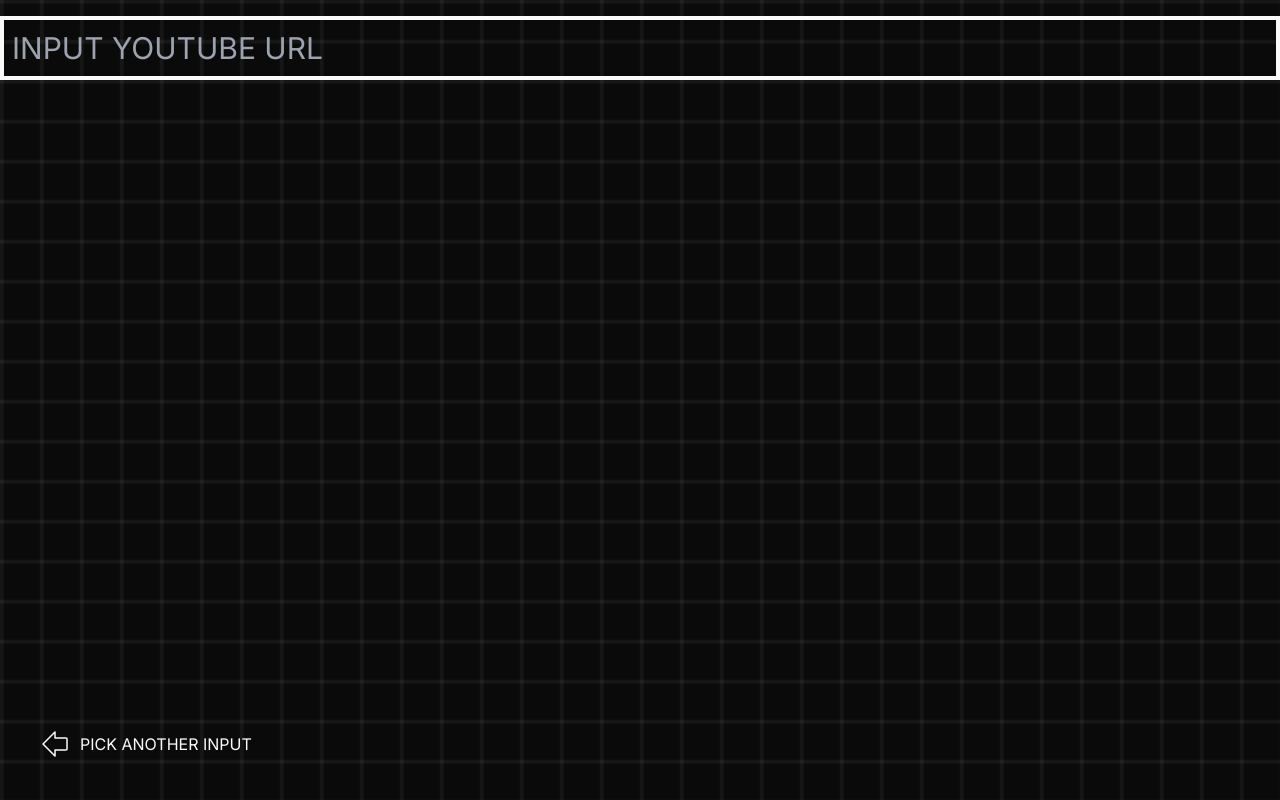
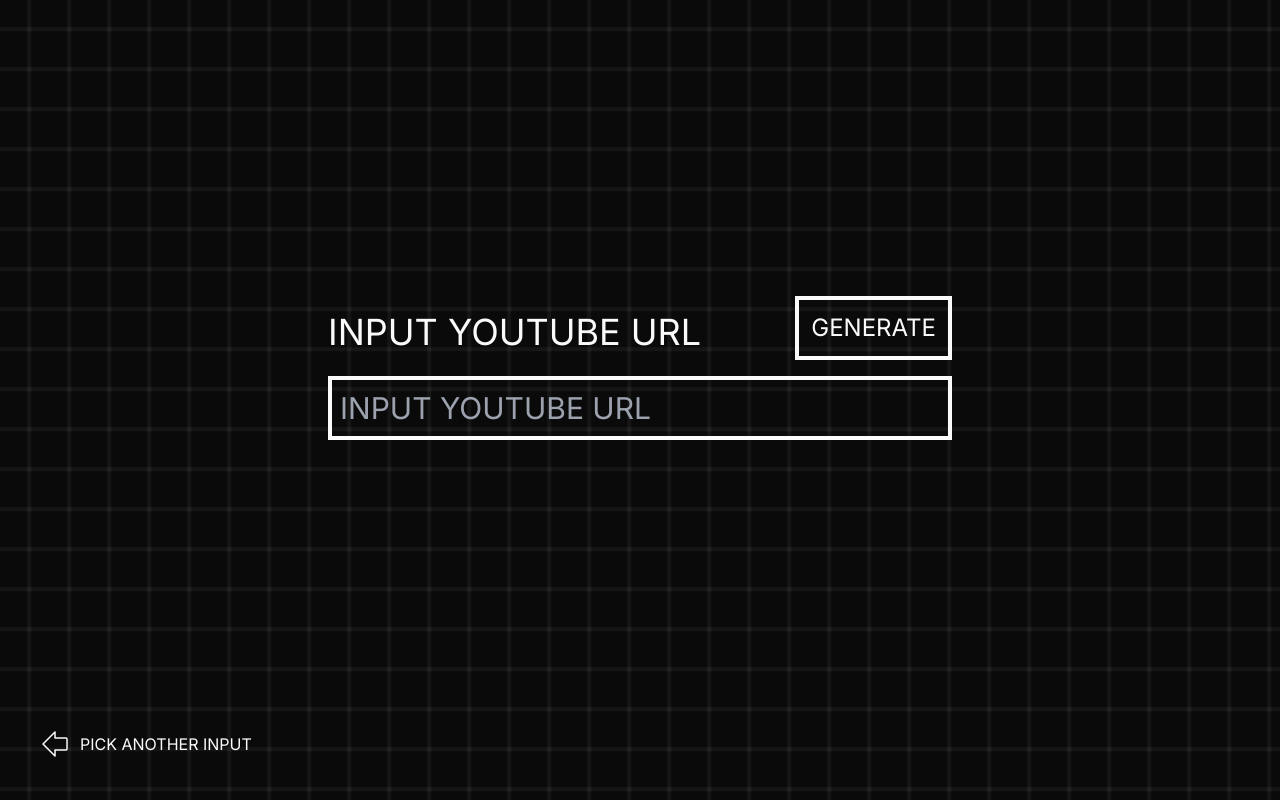
Before and after one commit to MikeNewXYZ/quiz-me, a Next.js app: page /input/youtube in a window 1280 px wide. Built offline with nearby package versions, Linux system fonts and the light colour scheme; what tailwindcss-animated would draw is missing.

Commit message:
add input youtube page

```diff
--- a/app/input/youtube/page.js
+++ b/app/input/youtube/page.js
@@ -1,10 +1,33 @@
 "use client";
-
-import BackButton from "@/components/back-button/back-button";
-import Button from "@/components/button/button";
+import InputForm from "@/components/input-form/input-form";
+import { useAppContext } from "@/context";
+import getYouTubeTranscript from "@/lib/getYouTubeTranscript";
 
 export default function InputYouTubePage() {
+	const { setTextData } = useAppContext();
+
+	const handleSubmit = async (event) => {
+		event.preventDefault();
+
+		// get url from form
+		const formData = new FormData(event.currentTarget);
+		const url = formData.get("main-input");
+
+		// TODO check if valid youtube url
+		// TODO add error toast notification
+
+		// get transcript from youtube video using url
+		// send transcript to app context
+		try {
+			const textData = await getYouTubeTranscript(url);
+			setTextData(textData);
+		} catch (error) {
+			console.error(error);
+		}
+	};
+
 	return (
+		<InputForm name="youtube url" handleSubmit={handleSubmit}>
 			<input
 				className="mt-2 h-14 w-full animate-fade border-4 border-neutral-50 bg-transparent p-2 text-lg animate-delay-200 placeholder:uppercase focus:border-red-600 focus:outline-none sm:mt-4 sm:h-16 sm:animate-fade-up sm:text-3xl sm:animate-delay-500"
 				placeholder="Input YouTube URL"
@@ -12,5 +35,6 @@
 				name="main-input"
 				required
 			/>
+		</InputForm>
 	);
 }
```
Lines whose indentation alone changed are shown as unchanged.
